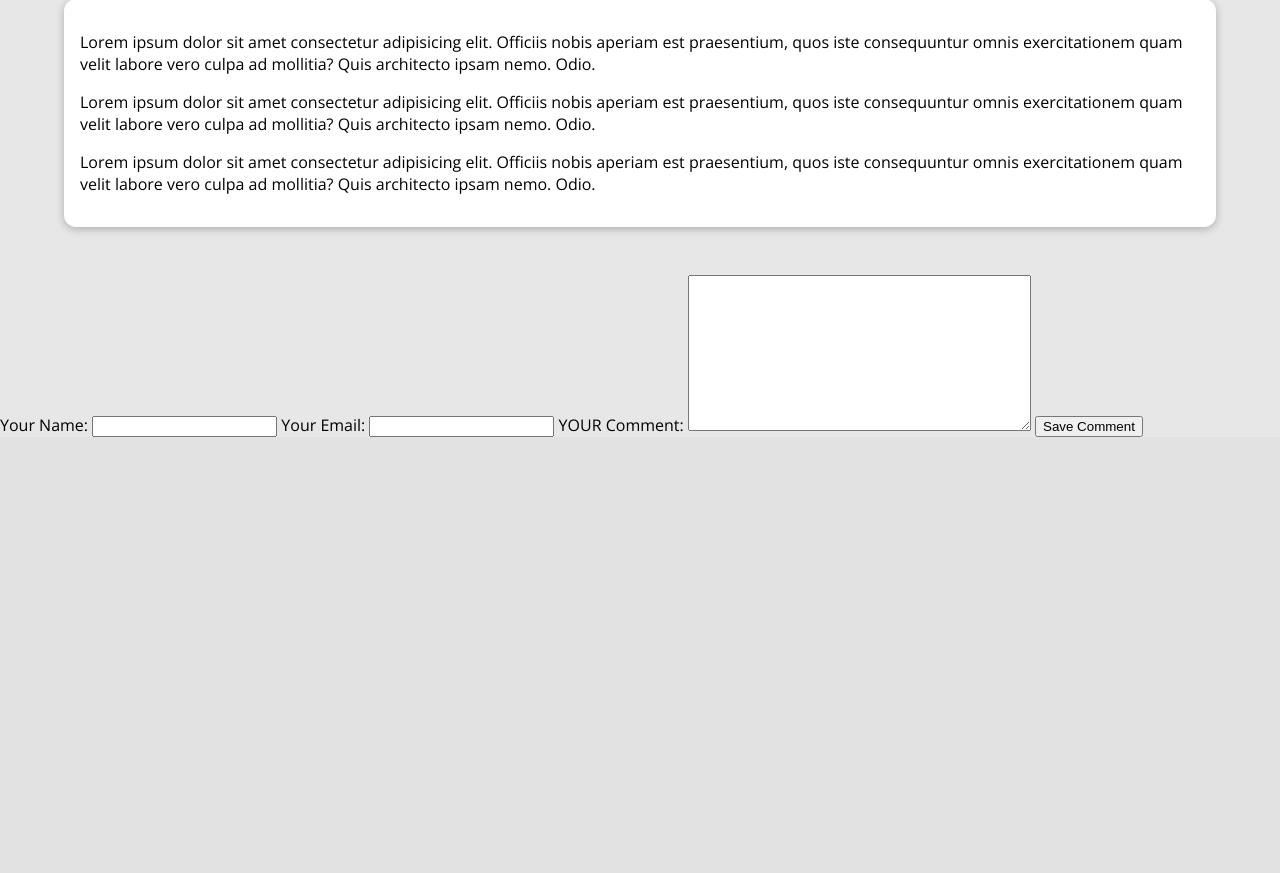
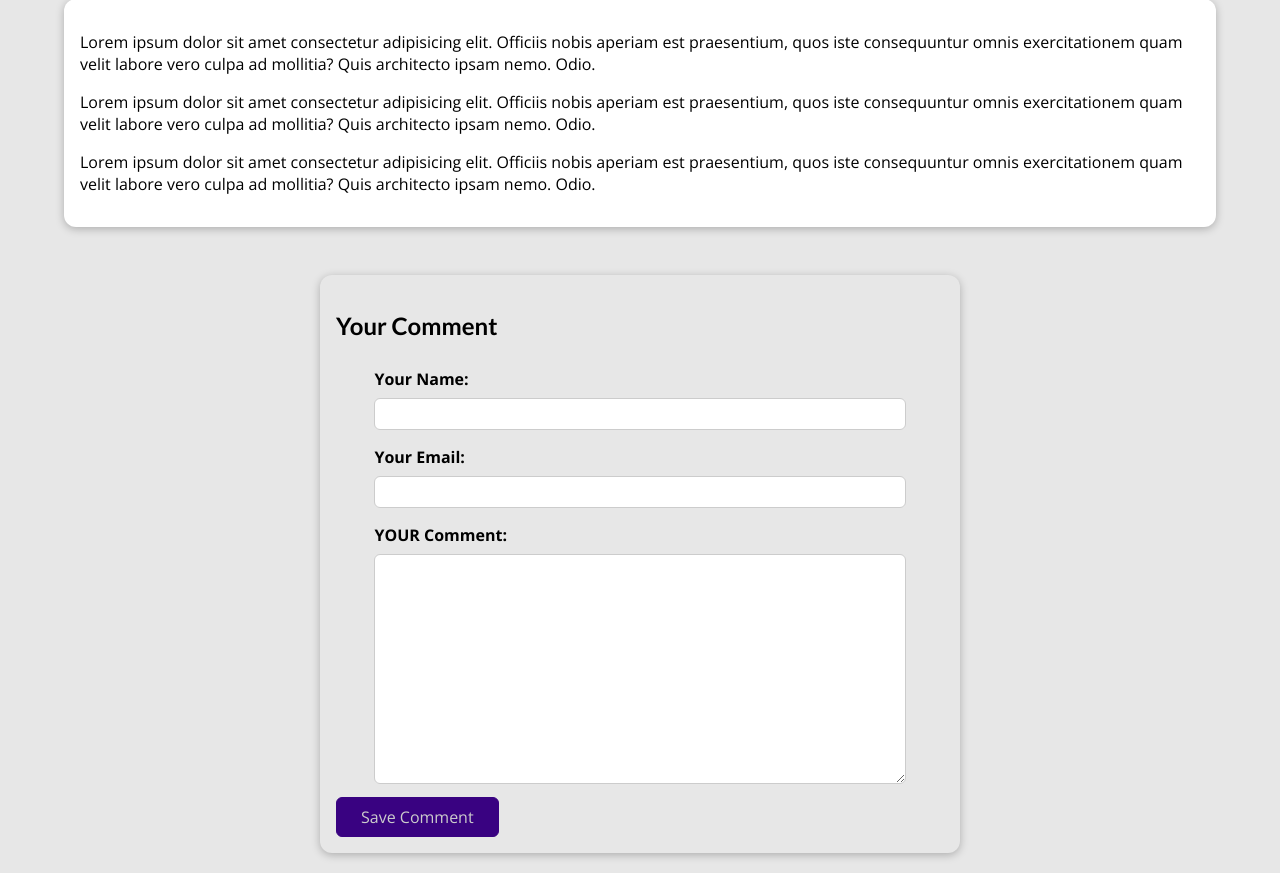
Before and after one commit to AlhakeemALI/Django-practice-Blog-project, a Django app: a page that uses blog/templates/blog/post-ditail.html in a window 1280 px wide. Shown: the part 529-1402 px from the top of the page. Before the commit the page ends 966 px from the top, so only its background shows below. Run offline with Django 4.2, Linux system fonts and the light colour scheme; data comes from the database, SQL or seed files in the repository.

Commit message:
Styling the Comment Form

```diff
--- a/blog/static/blog/post-detail.css
+++ b/blog/static/blog/post-detail.css
@@ -111,3 +111,143 @@ main {
 justify-content: center;
 text-decoration: ;
 }
+
+
+#comment-form {
+  margin: 0 auto;
+  width: 40rem;
+  max-width: 40rem;
+  background-color: #e7e7e7;
+  border-radius: 12px;
+  box-shadow: 0 2px 8px rgba(0,0,0,0.25);
+  padding: 1rem;
+  margin-bottom: 20px;
+}
+
+
+#comment-form button {
+
+  font: inherit;
+  background-color: #390281;
+  color: #ccc;
+  border: 1px solid #390281;
+  padding: 0.5rem 1.5rem;
+  border-radius: 6px;
+  cursor: pointer;
+  margin-top: 5px;
+
+}
+
+
+#comment-form button:hover,
+#comment-form button:active {
+  background-color: #5e11c2;
+  border-color: #5e11c2;
+}
+
+
+.form-control {
+  margin-bottom: 1rem;
+  display: flex;
+  justify-content: center;
+  flex-direction: column;
+  margin: 0 auto;
+  width: 90%;
+  padding: 0.5rem;
+}
+
+.form-control label {
+  font-weight: bold;
+  margin-bottom: 0.5rem;
+}
+
+
+.form-control input,
+.form-control textarea {
+  width: 100%;
+  font: inherit;
+  padding: 0.25rem;
+  border-radius: 6px;
+  border: 1px solid #ccc;
+}
+
+
+/* .form-control label {
+  font-weight: bold;
+  margin-bottom: 0.5rem;
+
+}
+
+.form-control input,
+.form-control textarea {
+  display: block;
+  width: 100%;
+  font: inherit;
+  padding: 0.25rem;
+  border-radius: 6px;
+  border: 1px solid #ccc;
+}
+
+.errorlist {
+  list-style: none;
+  margin: 0.5rem 0;
+  padding: 0;
+  color: #d6000b;
+}
+
+.invalid label {
+  color: #d6000b;
+}
+
+.invalid input,
+.invalid textarea {
+  border-color: #d6000b;
+  background-color: #ffe6e7;
+}
+
+#alert {
+  margin: 8rem auto 3rem auto;
+  border: 1px solid #d6000b;
+  background-color: #ffe6e7;
+  padding: 1rem;
+  width: 90%;
+  max-width: 40rem;
+}
+
+#alert a {
+  text-decoration: none;
+  border: 1px solid #d6000b;
+  background-color: #d6000b;
+  color: white;
+  padding: 0.25rem 1.5rem;
+  border-radius: 6px;
+}
+
+#comments {
+  margin: 3rem auto;
+  width: 90%;
+  max-width: 60rem;
+  border-radius: 12px;
+  background-color: white;
+  box-shadow: 0 2px 8px rgba(0, 0, 0, 0.25);
+  padding: 1rem 2rem;
+}
+
+#comments ul {
+  list-style: none;
+  margin: 0;
+  padding: 0;
+}
+
+#comments li {
+  margin-bottom: 1rem;
+  border-bottom: 2px solid #ccc;
+}
+
+#comments li:last-of-type {
+  border-bottom: none;
+}
+
+#comments h2 {
+  color: #464646;
+} */
--- a/blog/templates/blog/post-ditail.html
+++ b/blog/templates/blog/post-ditail.html
@@ -32,12 +32,19 @@
         {{ singel_post.content  | linebreaks}}
        </p>
   </main>
-    <div>
+
+        <section  id="comment-form">
+            <h1>Your Comment</h1>
         <form>
-             {% csrf_token %}
-             {{ comment_form }}
+            {% for form_field in comment_form %}
+                  <div class="form-control">
+                     {{ form_field.label_tag }}
+                     {{ form_field }}
+                     {{ form_field.errors}}
+                  </div>
+             {% endfor %}
              <button> Save Comment </button>
         </form>
-    </div>
+       </section>
 
    {% endblock%}
```
